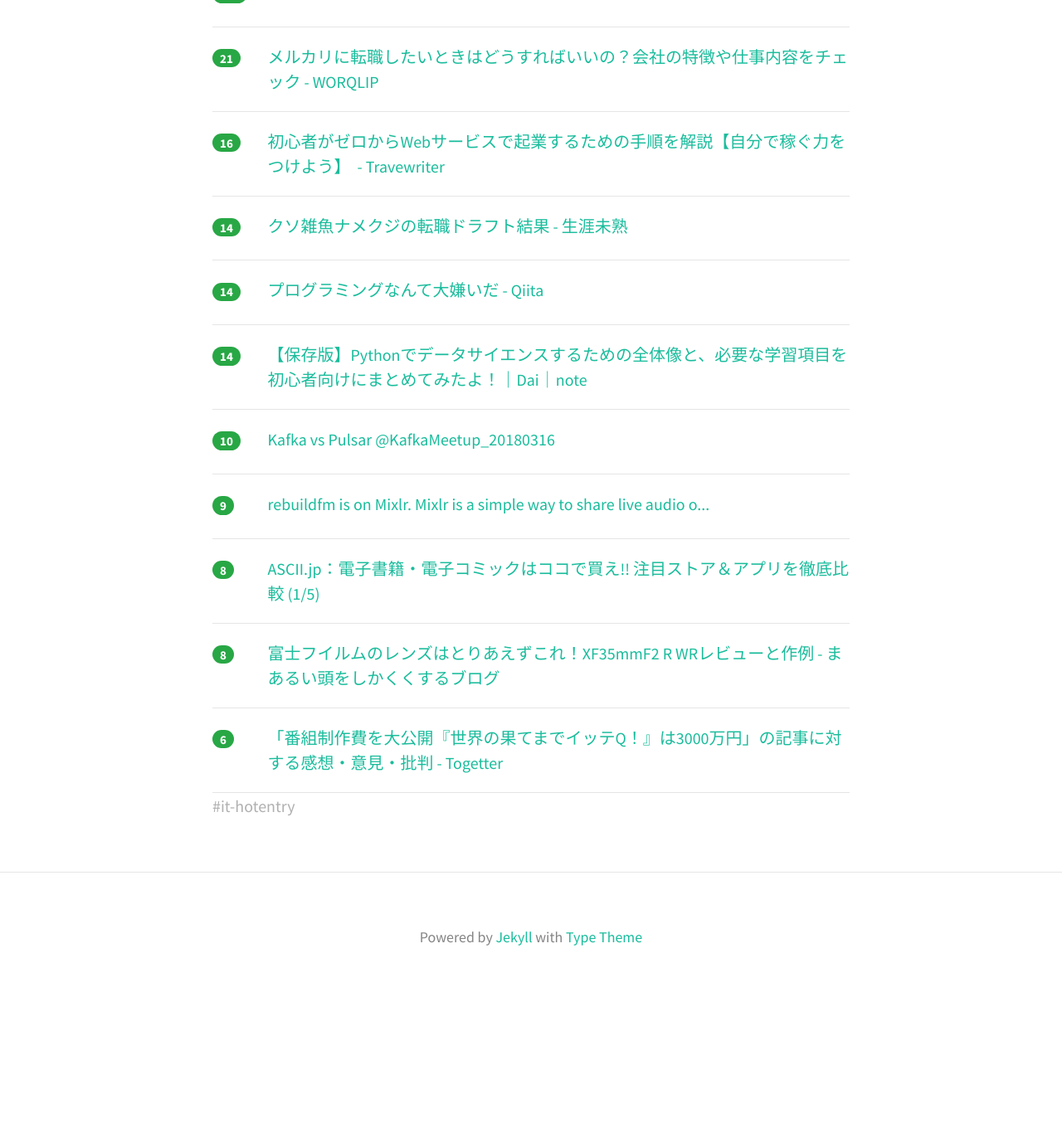
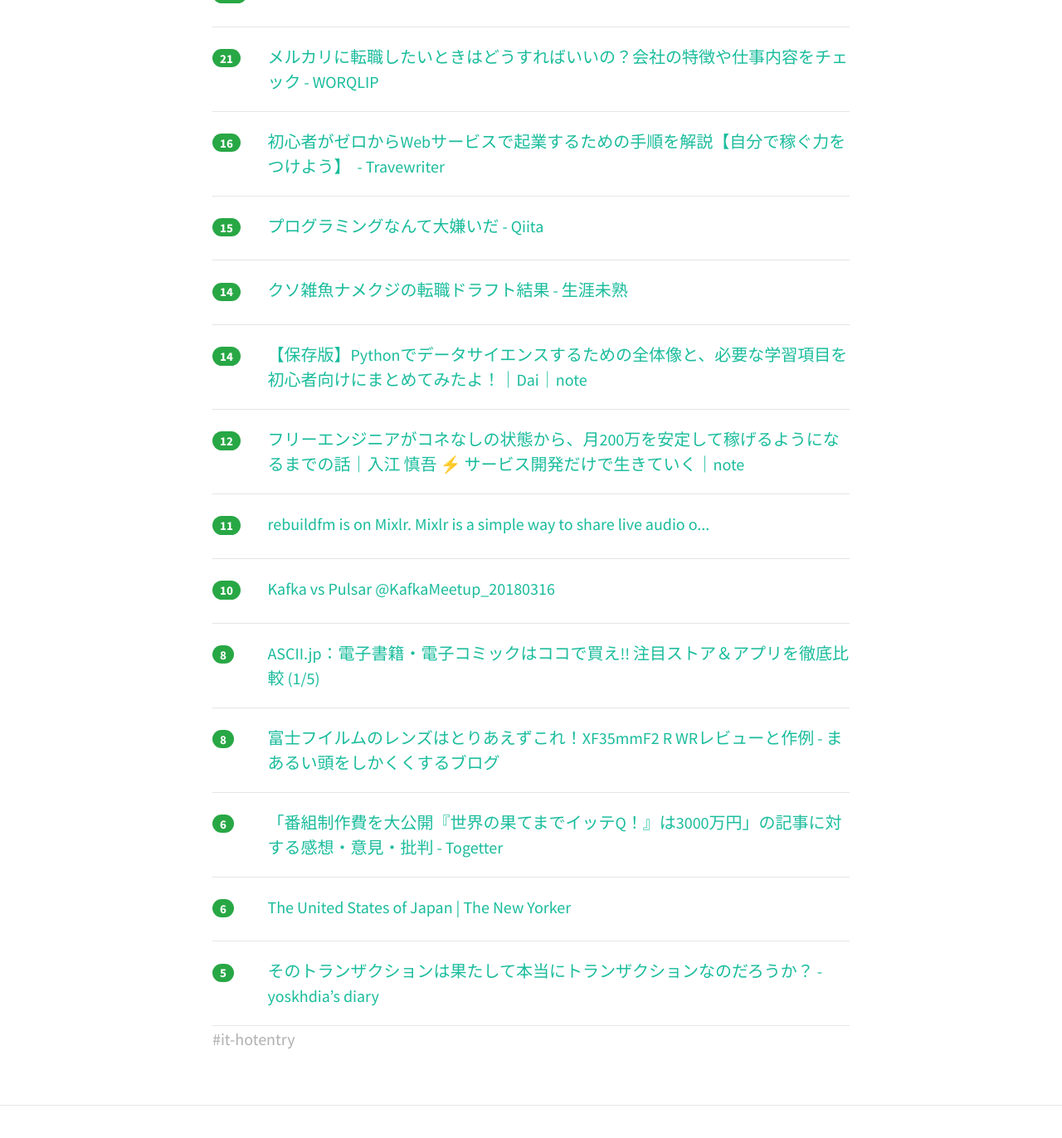
Before and after one commit to yatta47/hatena-matome-site, a Jekyll site: the page built from _posts/2018-05-06-hatena.md, in a window 1280 px wide and 1400 px high, scrolled down 419 px. Shown: the top 1372 px of the window at 83% size. Built offline with Jekyll 4.4.1, drawn with Linux system fonts in a browser that asks for light colours; nearby versions of some CDN libraries; before the commit the page ends 1626 px from its top, so only the background shows below that.

Commit message:
Updated 2018-05-06

```diff
--- a/_posts/2018-05-06-hatena.md
+++ b/_posts/2018-05-06-hatena.md
@@ -22,13 +22,13 @@ tags: [it-hotentry]
 </div>
 <hr>
 <div class="row">
-<div class="col-1"><span class="badge badge-pill badge-success h2">14</span></div>
-<div class="col-11"><a href='https://syossan.hateblo.jp/entry/2018/05/05/010306' target='_blank'>クソ雑魚ナメクジの転職ドラフト結果 - 生涯未熟</a></div>
+<div class="col-1"><span class="badge badge-pill badge-success h2">15</span></div>
+<div class="col-11"><a href='https://qiita.com/masayoshimatsuo/items/c89ce50052dd134f298e' target='_blank'>プログラミングなんて大嫌いだ - Qiita</a></div>
 </div>
 <hr>
 <div class="row">
 <div class="col-1"><span class="badge badge-pill badge-success h2">14</span></div>
-<div class="col-11"><a href='https://qiita.com/masayoshimatsuo/items/c89ce50052dd134f298e' target='_blank'>プログラミングなんて大嫌いだ - Qiita</a></div>
+<div class="col-11"><a href='https://syossan.hateblo.jp/entry/2018/05/05/010306' target='_blank'>クソ雑魚ナメクジの転職ドラフト結果 - 生涯未熟</a></div>
 </div>
 <hr>
 <div class="row">
@@ -37,13 +37,18 @@ tags: [it-hotentry]
 </div>
 <hr>
 <div class="row">
-<div class="col-1"><span class="badge badge-pill badge-success h2">10</span></div>
-<div class="col-11"><a href='https://www.slideshare.net/NozomiKurihara1/kafka-vs-pulsar-kafkameetup20180316' target='_blank'>Kafka vs Pulsar @KafkaMeetup_20180316</a></div>
+<div class="col-1"><span class="badge badge-pill badge-success h2">12</span></div>
+<div class="col-11"><a href='https://note.mu/iritec/n/nf1583691b225' target='_blank'>フリーエンジニアがコネなしの状態から、月200万を安定して稼げるようになるまでの話｜入江 慎吾 ⚡ サービス開発だけで生きていく｜note</a></div>
 </div>
 <hr>
 <div class="row">
-<div class="col-1"><span class="badge badge-pill badge-success h2">9</span></div>
+<div class="col-1"><span class="badge badge-pill badge-success h2">11</span></div>
 <div class="col-11"><a href='http://mixlr.com/rebuildfm/' target='_blank'>rebuildfm is on Mixlr. Mixlr is a simple way to share live audio o...</a></div>
+</div>
+<hr>
+<div class="row">
+<div class="col-1"><span class="badge badge-pill badge-success h2">10</span></div>
+<div class="col-11"><a href='https://www.slideshare.net/NozomiKurihara1/kafka-vs-pulsar-kafkameetup20180316' target='_blank'>Kafka vs Pulsar @KafkaMeetup_20180316</a></div>
 </div>
 <hr>
 <div class="row">
@@ -61,3 +66,13 @@ tags: [it-hotentry]
 <div class="col-11"><a href='https://togetter.com/li/1224490' target='_blank'>「番組制作費を大公開『世界の果てまでイッテQ！』は3000万円」の記事に対する感想・意見・批判 - Togetter</a></div>
 </div>
 <hr>
+<div class="row">
+<div class="col-1"><span class="badge badge-pill badge-success h2">6</span></div>
+<div class="col-11"><a href='https://www.newyorker.com/culture/culture-desk/the-united-states-of-japan' target='_blank'>The United States of Japan | The New Yorker</a></div>
+</div>
+<hr>
+<div class="row">
+<div class="col-1"><span class="badge badge-pill badge-success h2">5</span></div>
+<div class="col-11"><a href='https://yoskhdia.hatenablog.com/entry/2018/05/05/235452' target='_blank'>そのトランザクションは果たして本当にトランザクションなのだろうか？ - yoskhdia’s diary</a></div>
+</div>
+<hr>
```
Also changed, not shown: other parts of _posts/2018-05-06-hatena.md (+2 -2 lines).
